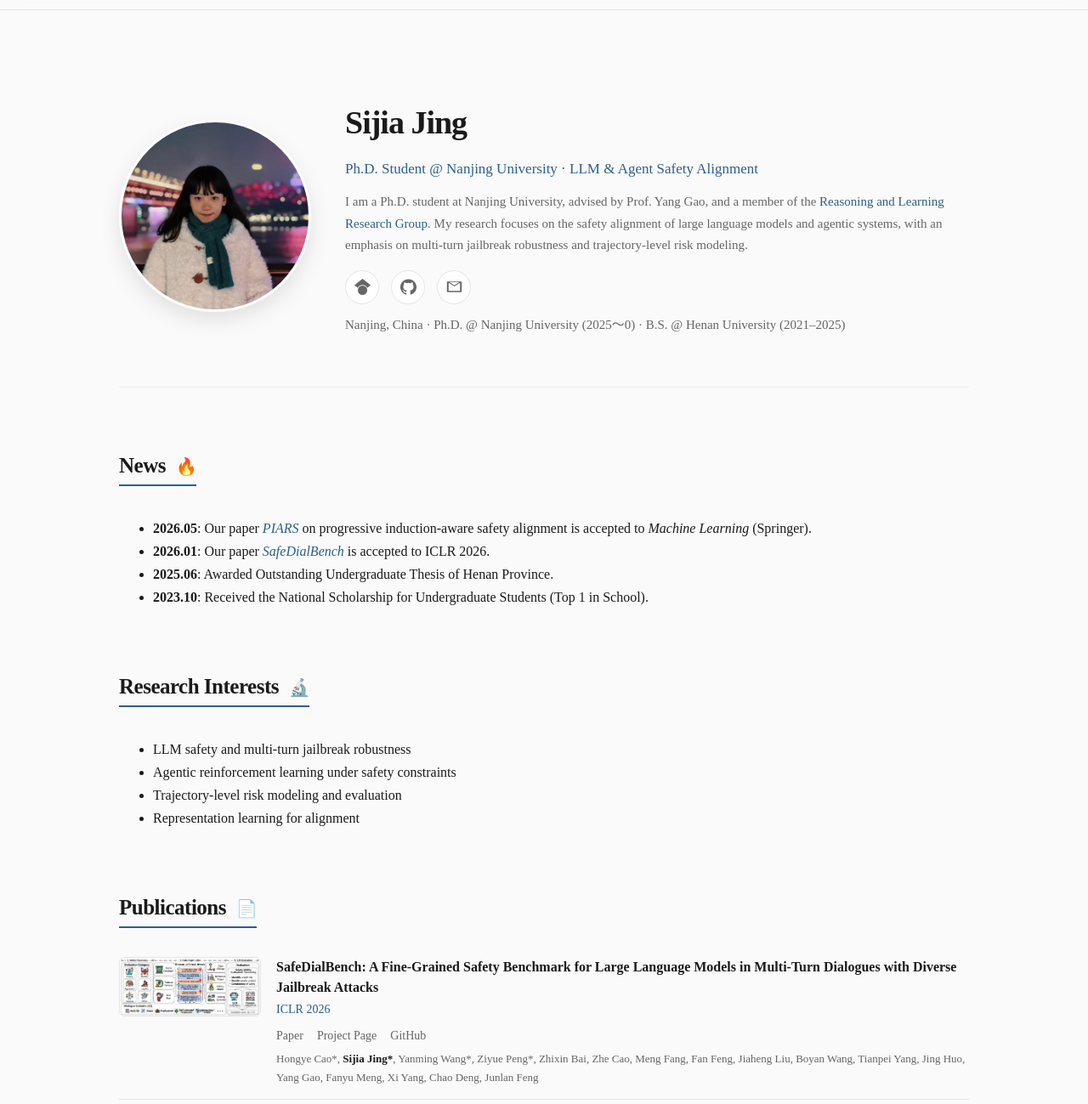
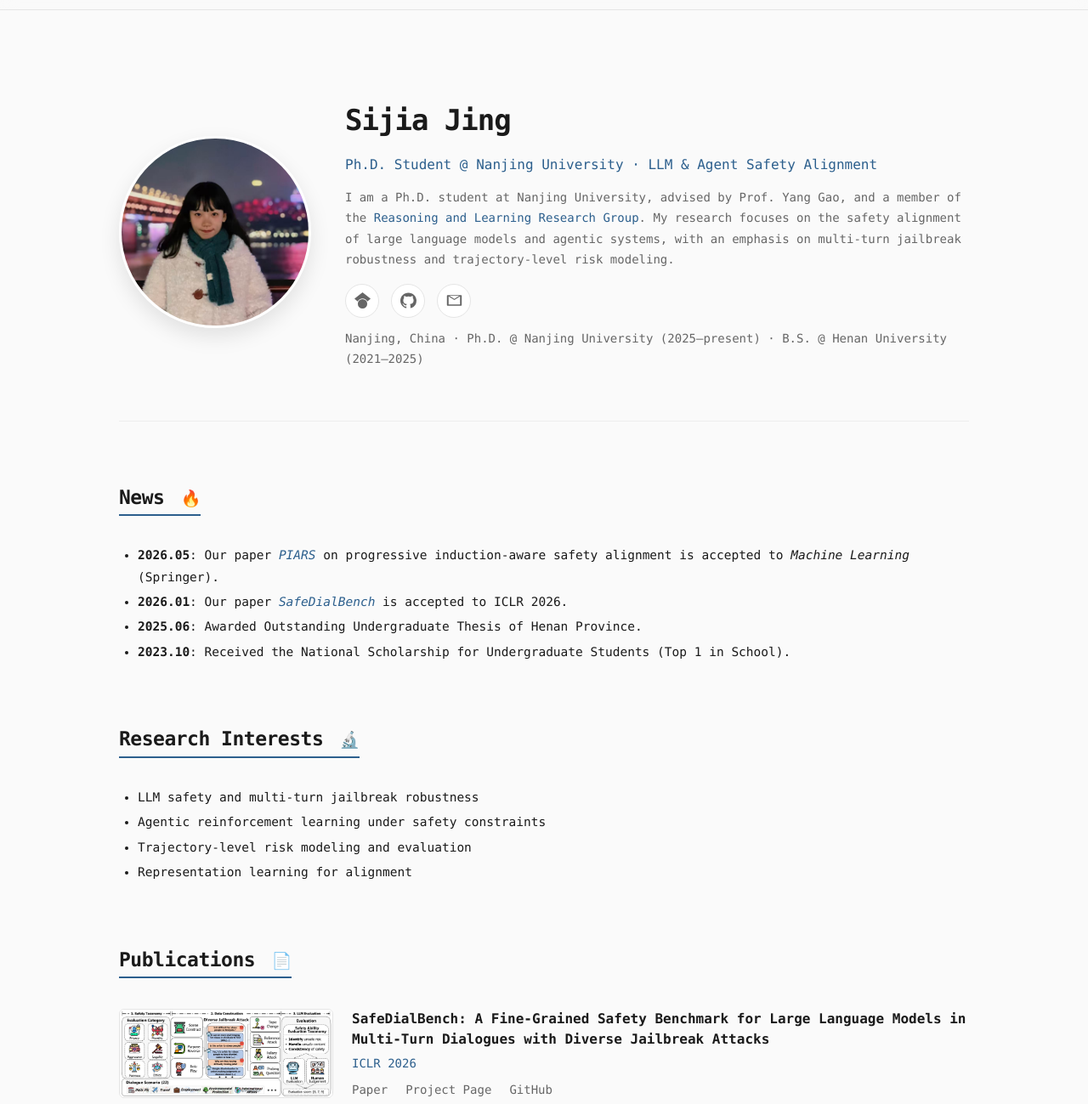
Before and after one commit to jsj2024/jsj2024.github.io, a plain HTML site: page index.html in a window 1280 px wide. Shown: the part 49-1348 px from the top of the page at 85% size. Drawn offline with Linux system fonts and the light colour scheme.

Commit message:
Update font sizes and text content in index.html

```diff
--- a/index.html
+++ b/index.html
@@ -14,16 +14,18 @@
     --border:#e5e5e5;
     --line-light:#ededed;
     --nav-h:60px;
+    --mono:'Consolas','Monaco','Menlo','Courier New',monospace;
 }
 
 html { scroll-behavior:smooth; }
 
 body {
     font-family: var(--mono);
+    font-size:15px;
     margin:0;
     background: var(--bg);
     color: var(--text);
-    line-height:1.7;
+    line-height:1.75;
 }
 
 /* NAVBAR */
@@ -50,7 +52,7 @@ body {
 
 .nav-brand {
     font-family:var(--mono);
-    font-size:19px;
+    font-size:18px;
     font-weight:700;
     letter-spacing:-0.5px;
     color:var(--text);
@@ -65,7 +67,7 @@ body {
 .nav-links a {
     color:var(--muted);
     text-decoration:none;
-    font-size:14px;
+    font-size:13px;
     font-weight:500;
     transition:color 0.2s ease;
 }
@@ -99,14 +101,14 @@ body {
 
 h1 {
     font-family:var(--mono);
-    font-size:38px;
+    font-size:34px;
     letter-spacing:-1px;
     margin:0;
 }
 
 .title {
     color: var(--accent);
-    font-size:17px;
+    font-size:16px;
     margin-top:8px;
 }
 
@@ -114,7 +116,7 @@ h1 {
     color: var(--muted);
     margin-top:12px;
     max-width:750px;
-    font-size:15px;
+    font-size:14px;
 }
 
 .bio a { color:var(--accent); text-decoration:none; }
@@ -160,9 +162,12 @@ section {
     scroll-margin-top: calc(var(--nav-h) + 20px);
 }
 
+section ul { font-size:14.5px; padding-left:22px; }
+section ul li { margin-bottom:4px; }
+
 h2 {
     font-family:var(--mono);
-    font-size:25px;
+    font-size:23px;
     letter-spacing:-0.5px;
     border-bottom:2px solid var(--accent);
     display:inline-block;
@@ -170,23 +175,23 @@ h2 {
 }
 
 h2 .ico {
-    font-size:20px;
+    font-size:19px;
     margin-left:6px;
 }
 
 /* PUBLICATION */
 .paper {
     display:flex;
-    gap:20px;
+    gap:24px;
     align-items:flex-start;
-    margin-bottom:22px;
-    padding:14px 0;
+    margin-bottom:26px;
+    padding:16px 0;
     border-bottom:1px solid var(--border);
 }
 
 .paper-thumb {
-    flex:0 0 165px;
-    width:165px;
+    flex:0 0 250px;
+    width:250px;
 }
 
 .paper-thumb img {
@@ -208,10 +213,10 @@ h2 .ico {
 .venue {
     color: var(--accent);
     font-size:14px;
-    margin-top:2px;
+    margin-top:4px;
 }
 
-.links { margin-top:4px; }
+.links { margin-top:6px; }
 
 .links a {
     color: var(--muted);
@@ -227,7 +232,8 @@ h2 .ico {
 .tags {
     font-size:13px;
     color: var(--muted);
-    margin-top:4px;
+    margin-top:6px;
+    line-height:1.6;
 }
 
 .tags .me { color: var(--text); font-weight:600; }
@@ -245,25 +251,24 @@ footer {
     font-size:13px;
 }
 
-#news a, .links a.cite { }
 #news a { color:var(--accent); text-decoration:none; }
 #news a:hover { text-decoration:underline; }
 
 @media (max-width:720px){
     .nav-links { gap:14px; }
-    .nav-links a { font-size:13px; }
+    .nav-links a { font-size:12px; }
 }
 
 @media (max-width:640px){
-    .nav-brand { font-size:17px; }
+    .nav-brand { font-size:16px; }
     .nav-links { gap:12px; }
     .nav-links a:nth-child(n+4){ display:none; }
     .hero{flex-direction:column;text-align:center;padding:40px 0;gap:24px;}
     .hero img{width:190px;height:190px;}
     .social{justify-content:center;}
-    h1{font-size:32px;}
+    h1{font-size:30px;}
     .paper{flex-direction:column;}
-    .paper-thumb{flex-basis:auto;width:100%;max-width:320px;}
+    .paper-thumb{flex-basis:auto;width:100%;max-width:100%;}
 }
 </style>
 </head>
@@ -323,7 +328,7 @@ footer {
         </div>
 
         <div class="bio">
-            Nanjing, China · Ph.D. @ Nanjing University (2025～0) · B.S. @ Henan University (2021–2025)
+            Nanjing, China · Ph.D. @ Nanjing University (2025–present) · B.S. @ Henan University (2021–2025)
         </div>
     </div>
 </div>
@@ -412,7 +417,7 @@ Progressive Induction-Aware Optimization for LLMs Safety Under Multi-turn Jailbr
 <section id="education">
 <h2>Education <span class="ico">🎓</span></h2>
 <ul>
-<li><strong>2025～</strong>: Ph.D., Nanjing University</li>
+<li><strong>2025–present</strong>: Ph.D., Nanjing University</li>
 <li><strong>2021–2025</strong>: B.S., Henan University</li>
 </ul>
 </section>
```
